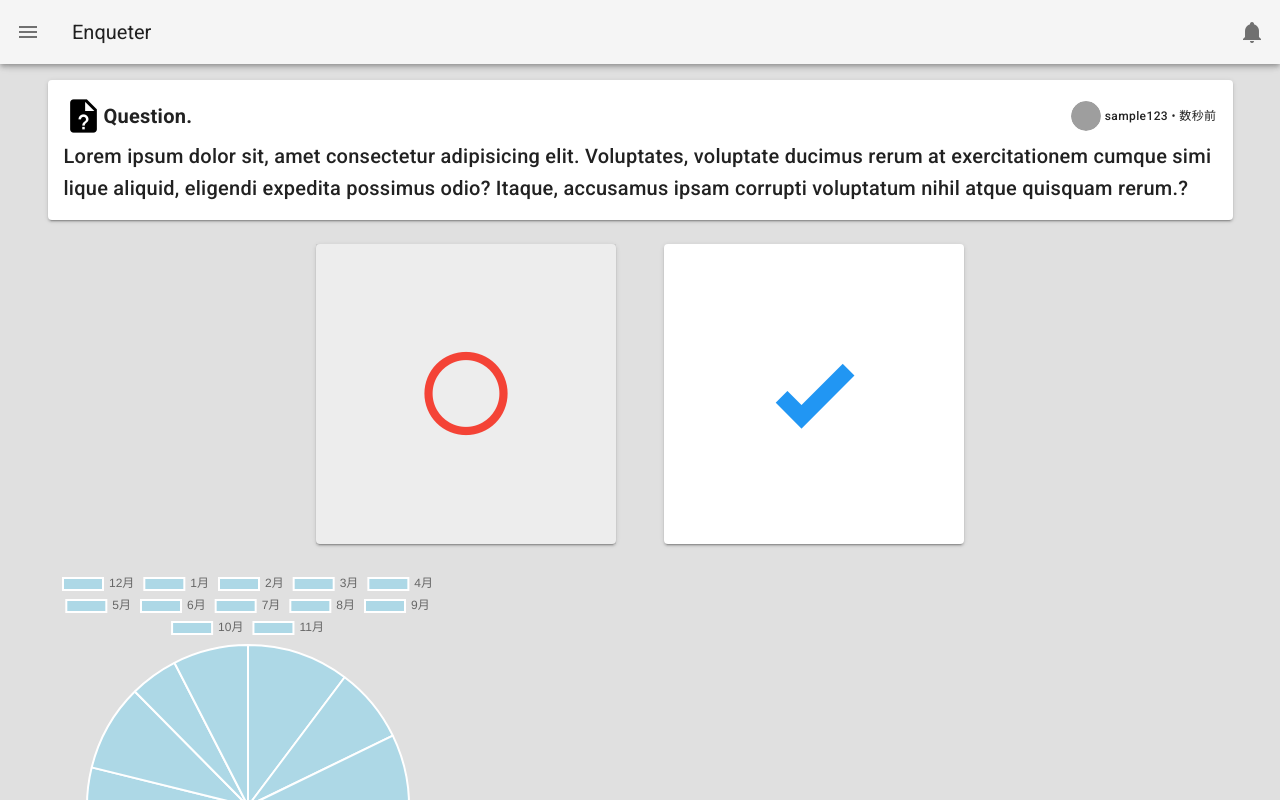
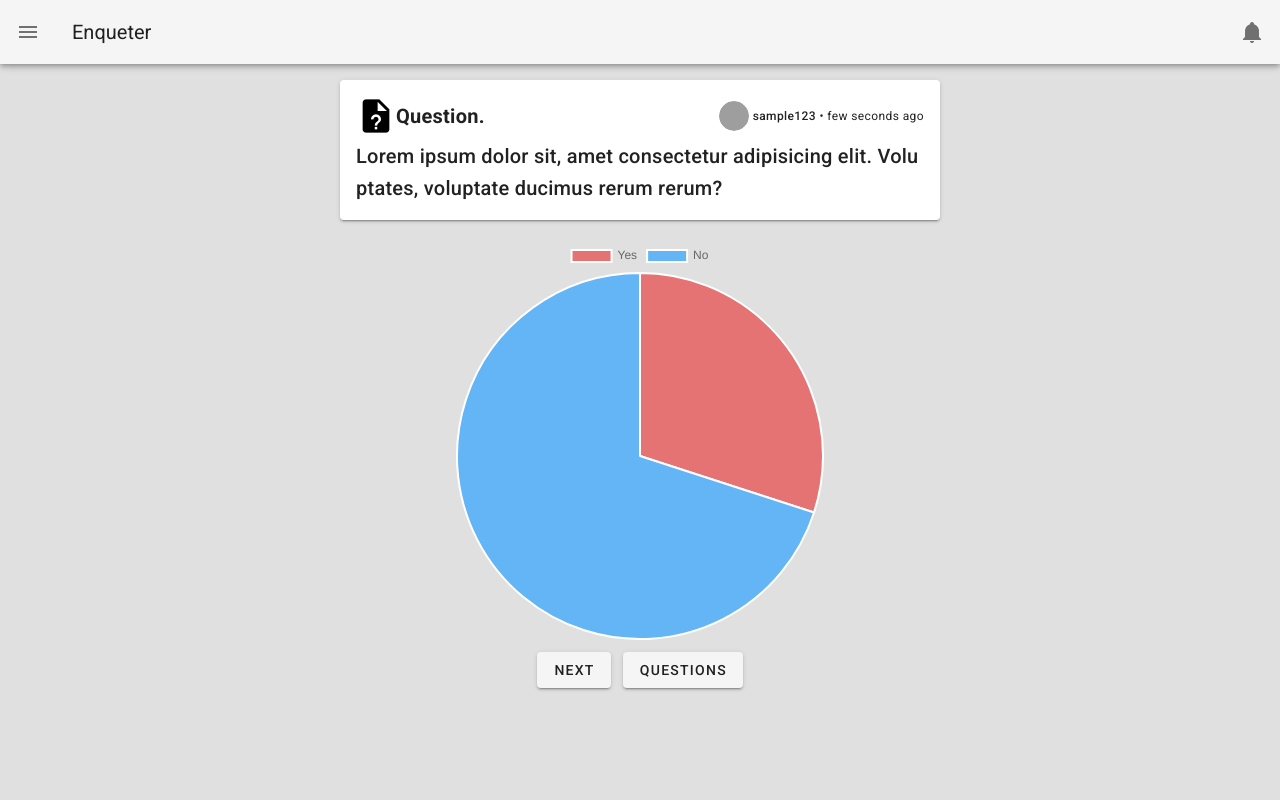
Before and after one commit to sawaryu/enqueter-front, a Nuxt app: page / in a window 1280 px wide. Both pictures are taken after a click on the element 466 px from the left and 394 px from the top of the page. Shown: the top 800 px of the page. Built offline with nearby package versions, Linux system fonts and the light colour scheme; grey boxes are pictures that could not be loaded.

Commit message:
creating

```diff
--- a/assets/main.css
+++ b/assets/main.css
@@ -3,7 +3,7 @@
 /* common page transition */
 .page-enter-active,
 .page-leave-active {
-  transition: opacity 0.2s;
+  transition: opacity 0.3s;
 }
 .page-enter,
 .page-leave-to {
--- a/components/shared/No.vue
+++ /dev/null
@@ -1,13 +0,0 @@
-<template>
-  <v-card class="d-flex justify-center align-center ma-6" width="300" height="300" link>
-    <v-icon color="blue" size="100">mdi-check-bold</v-icon>
-  </v-card>
-</template>
-
-<script lang="ts">
-import Vue from "vue";
-export default Vue.extend({});
-</script>
-
-<style>
-</style>
--- a/components/shared/Ratio.vue
+++ b/components/shared/Ratio.vue
@@ -1,5 +1,7 @@
 <template>
-  <RatioGraph :chartData="chartItems" :options="chartOptions"/>
+  <div class="sizing">
+    <RatioGraph :chartData="chartItems" :options="options" />
+  </div>
 </template>
 
 <script lang="ts">
@@ -10,33 +12,27 @@ export default Vue.extend({
   data() {
     return {
       chartItems: {
-        labels: [
-          "12月",
-          "1月",
-          "2月",
-          "3月",
-          "4月",
-          "5月",
-          "6月",
-          "7月",
-          "8月",
-          "9月",
-          "10月",
-          "11月",
-        ],
+        labels: ["Yes", "No"],
         datasets: [
           {
-            label: "月ごとの点数",
-            data: [95, 70, 80, 65, 69, 80, 100, 100, 72, 81, 45, 70],
-            backgroundColor: "lightblue",
+            label: "ratio",
+            data: [30, 70],
+            backgroundColor: ["#E57373", "#64B5F6"],
           },
         ],
       },
-      // 後程オプションを記述
+      options: {
+        responsive: true,
+        maintainAspectRatio: false,
+      },
     };
   },
 });
 </script>
 
-<style>
+<style scoped>
+.sizing {
+  max-width: 400px;
+  max-height: 400px;
+}
 </style>
--- a/components/shared/Yes.vue
+++ /dev/null
@@ -1,13 +0,0 @@
-<template>
-  <v-card class="d-flex justify-center align-center ma-6" width="300" height="300" link>
-    <v-icon color="red" size="100">mdi-circle-outline</v-icon>
-  </v-card>
-</template>
-
-<script lang="ts">
-import Vue from "vue";
-export default Vue.extend({});
-</script>
-
-<style>
-</style>
--- a/nuxt.config.js
+++ b/nuxt.config.js
@@ -21,6 +21,7 @@ export default {
 
   // Global CSS: https://go.nuxtjs.dev/config-css
   css: [
+    '@/assets/main.css'
   ],
 
   // Plugins to run before rendering page: https://go.nuxtjs.dev/config-plugins
--- a/pages/index.vue
+++ b/pages/index.vue
@@ -1,8 +1,8 @@
 <template>
   <div>
     <!-- question -->
-    <v-row>
-      <v-card class="mt-4">
+    <v-row class="justify-center">
+      <v-card class="mt-4" width="600">
         <v-card-title class="pb-1 font-weight-bold">
           <v-icon color="black" size="40">mdi-file-question</v-icon>
           Question.
@@ -13,32 +13,65 @@
           <div class="pl-1">
             <div class="text-caption">
               <span class="font-weight-medium"> sample123 </span>
-              <span>• 数秒前</span>
+              <span>• few seconds ago</span>
             </div>
           </div>
         </v-card-title>
         <v-card-title class="pt-0"
           >Lorem ipsum dolor sit, amet consectetur adipisicing elit. Voluptates,
-          voluptate ducimus rerum at exercitationem cumque similique aliquid,
-          eligendi expedita possimus odio? Itaque, accusamus ipsam corrupti
-          voluptatum nihil atque quisquam rerum.?</v-card-title
+          voluptate ducimus rerum rerum?</v-card-title
         >
       </v-card>
     </v-row>
     <!-- choice -->
     <v-row class="justify-center">
-      <Yes />
-      <No />
-    </v-row>
+      <!-- yes or no -->
+      <template v-if="answer === null">
+        <v-card
+          class="d-flex justify-center align-center ma-6"
+          width="300"
+          height="300"
+          link
+          @click="answer = true"
+        >
+          <v-icon color="red" size="100">mdi-circle-outline</v-icon>
+        </v-card>
+        <v-card
+          class="d-flex justify-center align-center ma-6"
+          width="300"
+          height="300"
+          link
+          @click="answer = false"
+        >
+          <v-icon color="blue" size="100">mdi-check-bold</v-icon>
+        </v-card>
+      </template>
+      <!-- result -->
+      <template v-else>
+        <v-row class="mt-5 justify-center">
+          <Ratio />
 
-    <!-- ratio -->
-    <v-row>
-      <Ratio />
+          <v-col class="text-center" cols="12">
+            <v-btn class="mr-3" @click="next">next</v-btn>
+            <v-btn @click="questions"> questions </v-btn>
+          </v-col>
+        </v-row>
+      </template>
     </v-row>
   </div>
 </template>
 
 <script lang="ts">
 import Vue from "vue";
-export default Vue.extend({});
+export default Vue.extend({
+  data() {
+    return {
+      answer: null as boolean | null,
+    };
+  },
+  methods: {
+    async next(): Promise<void> {},
+    questions(): void {},
+  },
+});
 </script>
```
